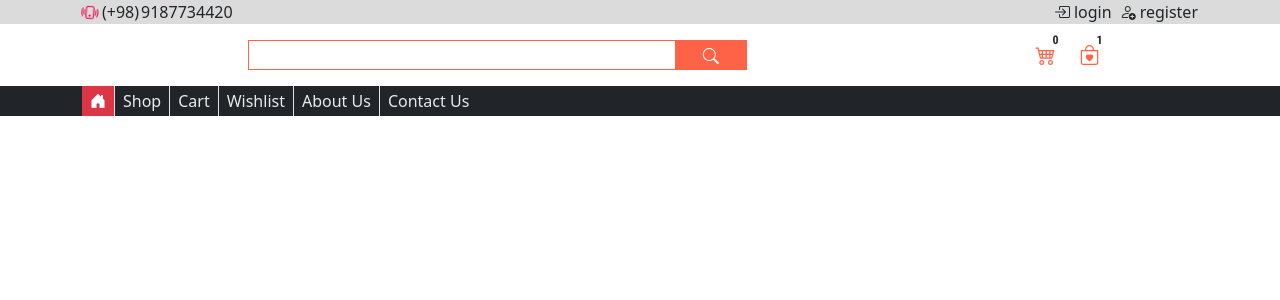
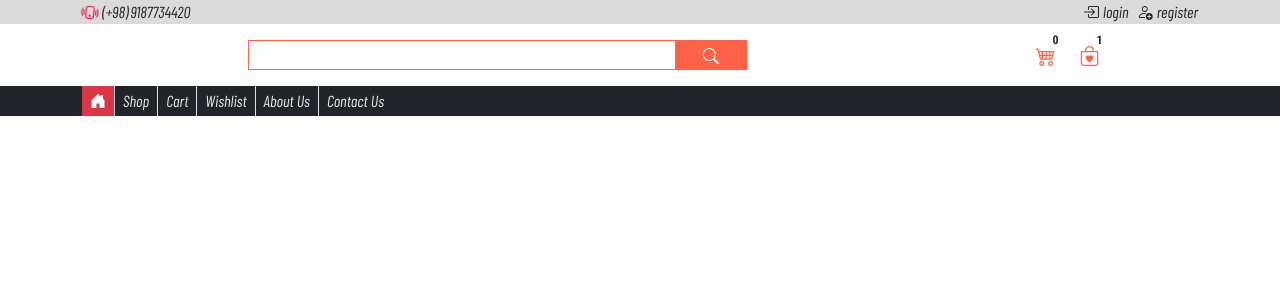
Before and after one commit to samanaslani/fetchingApi, a Next.js app: page / in a window 1280 px wide. Shown: the top 300 px of the page. Built offline with nearby package versions, Linux system fonts and the light colour scheme.

Commit message:
font added to _app file

```diff
--- a/pages/_app.tsx
+++ b/pages/_app.tsx
@@ -4,9 +4,9 @@ import Header from '@/components/Header';
 import '../node_modules/bootstrap/dist/css/bootstrap.min.css'
 export default function App({ Component, pageProps }: AppProps) {
   return (
-    <>
+    <div style={{fontFamily:'Barlow'}}>
     <Header/>
     <Component {...pageProps} />
-    </>
+    </div>
   )
 }
```
